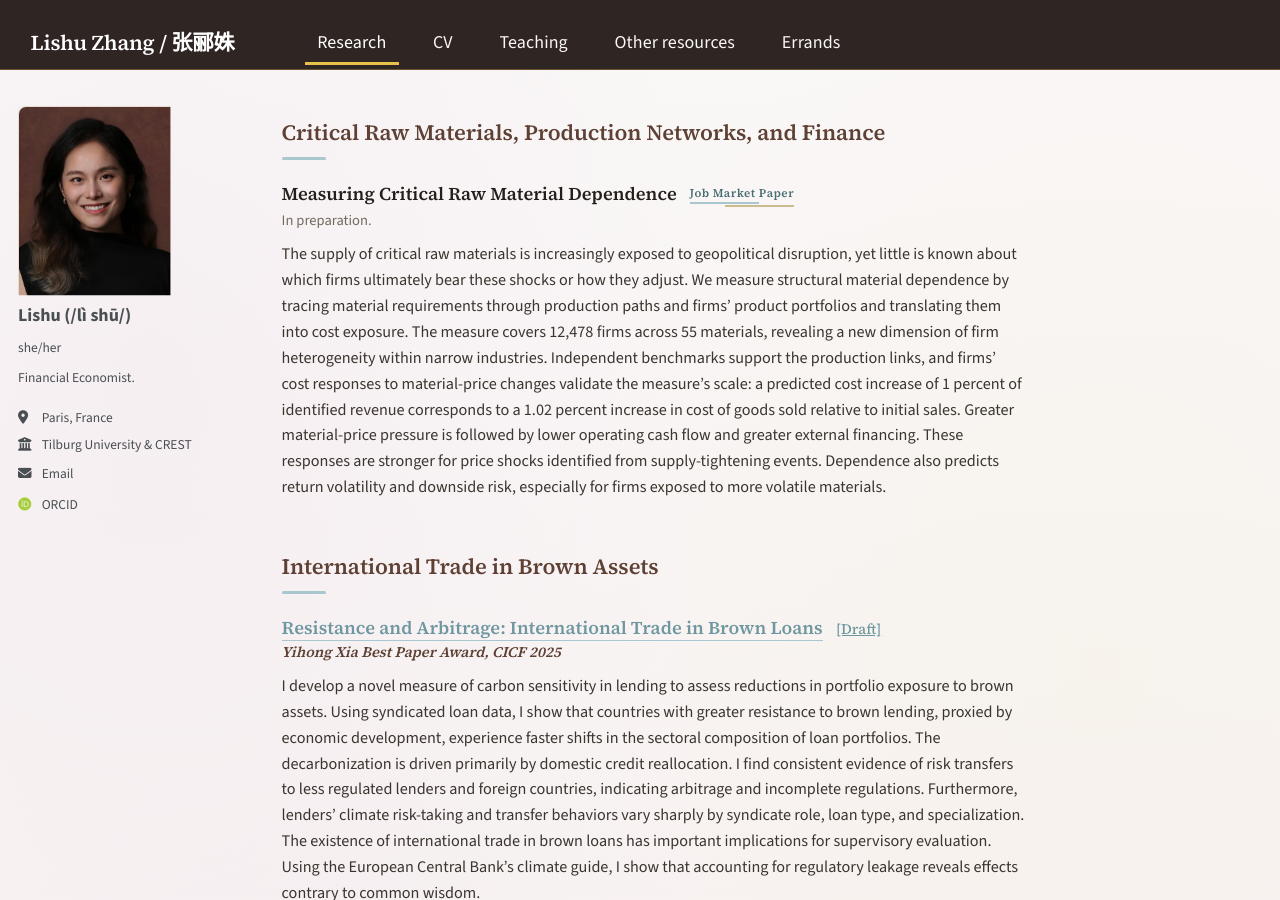
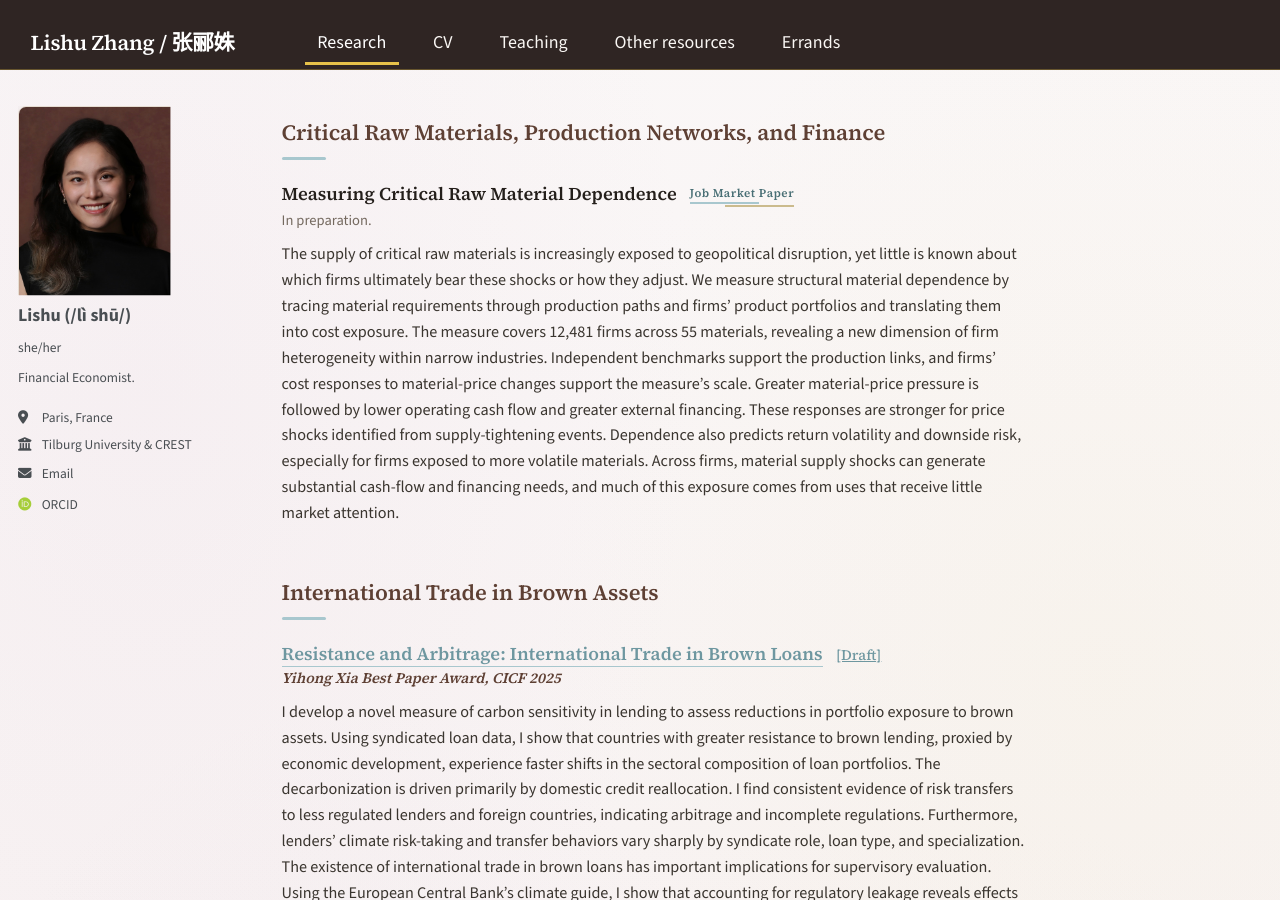
Before and after one commit to LishuZ/LishuZ.github.io, a Jekyll site: the page built from _pages/research.md, in a window 1280 px wide and 900 px high. Built offline with Jekyll 4.4.1, drawn with Linux system fonts in a browser that asks for light colours; some web fonts are replaced.

Commit message:
Update CRM abstract sample and financing implications

```diff
--- a/_pages/research.md
+++ b/_pages/research.md
@@ -102,7 +102,7 @@ redirect_from:
 In preparation.
 {: .paper-meta}
 
-The supply of critical raw materials is increasingly exposed to geopolitical disruption, yet little is known about which firms ultimately bear these shocks or how they adjust. We measure structural material dependence by tracing material requirements through production paths and firms’ product portfolios and translating them into cost exposure. The measure covers 12,478 firms across 55 materials, revealing a new dimension of firm heterogeneity within narrow industries. Independent benchmarks support the production links, and firms’ cost responses to material-price changes validate the measure’s scale: a predicted cost increase of 1 percent of identified revenue corresponds to a 1.02 percent increase in cost of goods sold relative to initial sales. Greater material-price pressure is followed by lower operating cash flow and greater external financing. These responses are stronger for price shocks identified from supply-tightening events. Dependence also predicts return volatility and downside risk, especially for firms exposed to more volatile materials.
+The supply of critical raw materials is increasingly exposed to geopolitical disruption, yet little is known about which firms ultimately bear these shocks or how they adjust. We measure structural material dependence by tracing material requirements through production paths and firms’ product portfolios and translating them into cost exposure. The measure covers 12,481 firms across 55 materials, revealing a new dimension of firm heterogeneity within narrow industries. Independent benchmarks support the production links, and firms’ cost responses to material-price changes support the measure’s scale. Greater material-price pressure is followed by lower operating cash flow and greater external financing. These responses are stronger for price shocks identified from supply-tightening events. Dependence also predicts return volatility and downside risk, especially for firms exposed to more volatile materials. Across firms, material supply shocks can generate substantial cash-flow and financing needs, and much of this exposure comes from uses that receive little market attention.
 {: .abstract}
 
 
```
Also changed, not shown: 1 other file.
